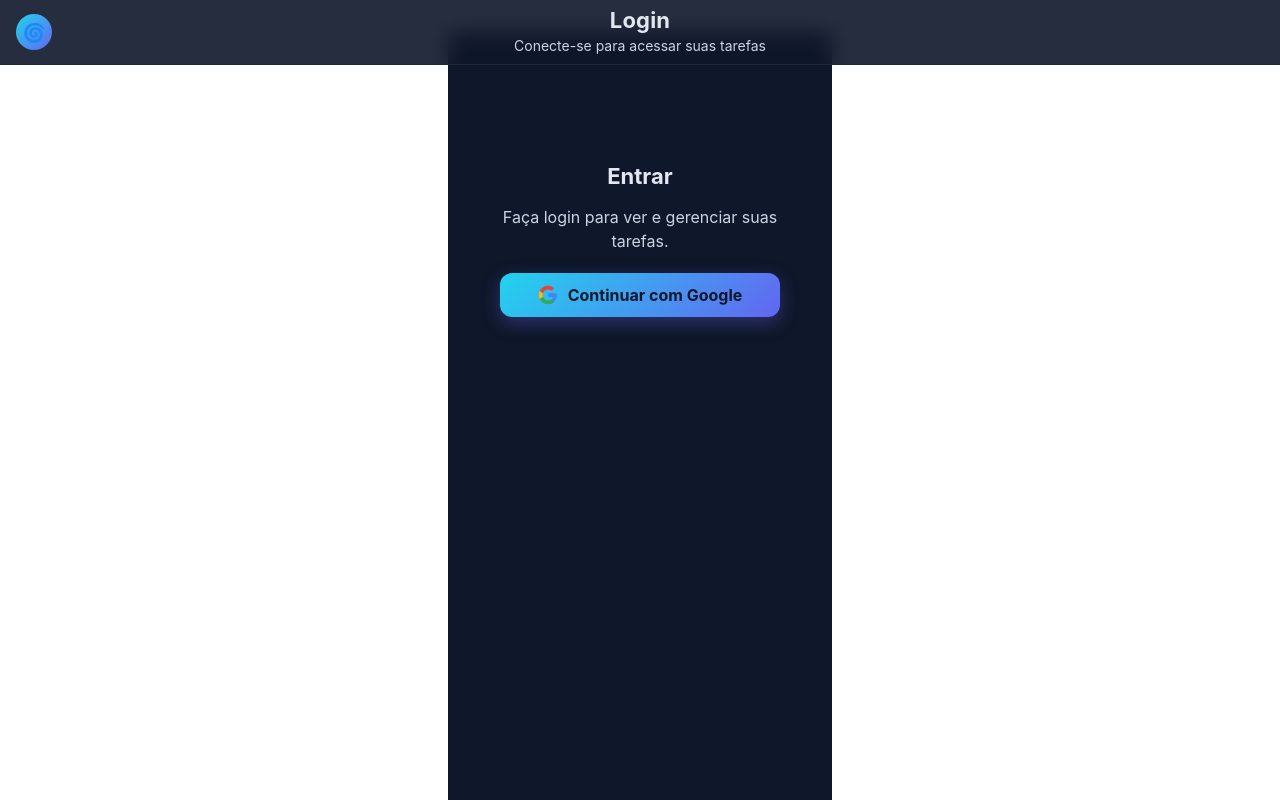
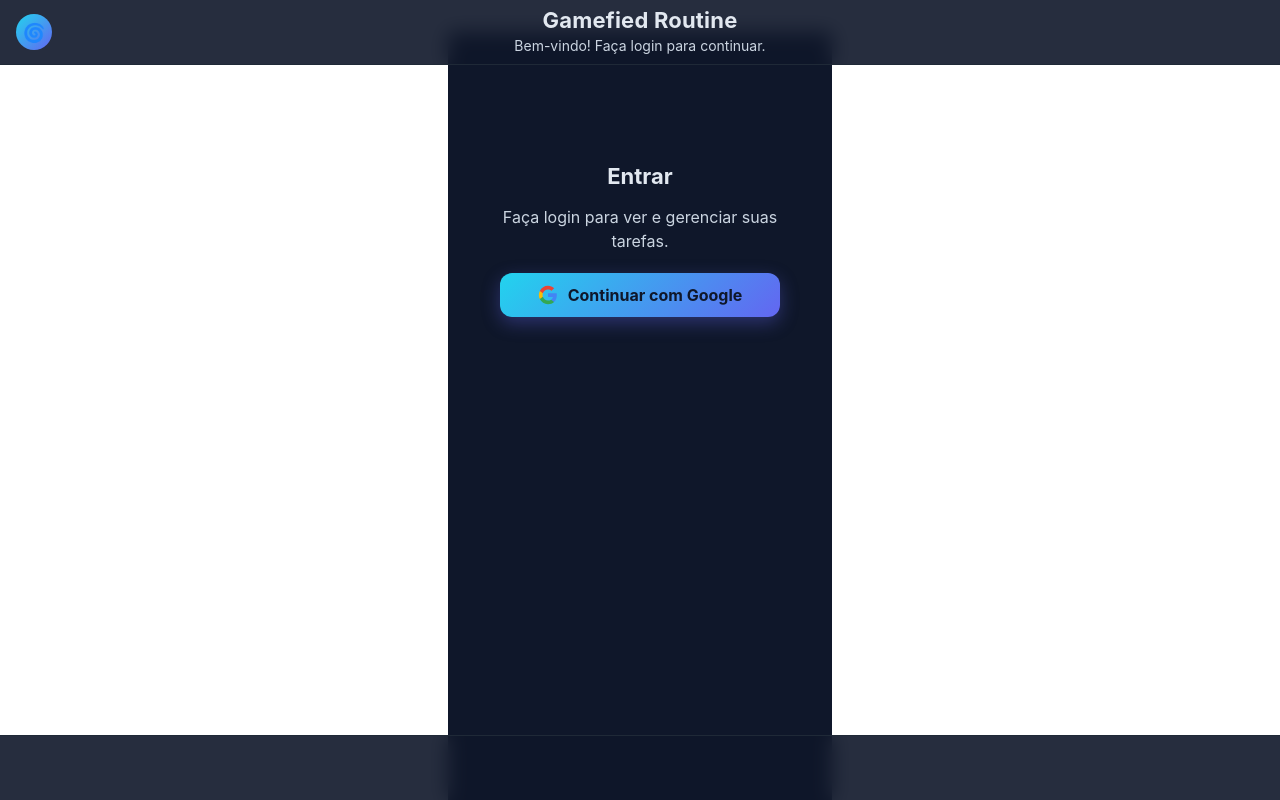
Before and after one commit to Brunop10/gamefied-routine, a React (Vite) app: page / in a window 1280 px wide. Shown: the top 800 px of the page. Built offline with nearby package versions, Linux system fonts and the light colour scheme; no server answers.

Commit message:
feat: add footer

```diff
--- a/src/App-layout.tsx
+++ b/src/App-layout.tsx
@@ -1,5 +1,6 @@
 import { useEffect, useMemo, useState } from 'react'
 import Header from './components/Header'
+import SimpleFooter from './components/Footer.tsx'
 import Navbar, { type NavItem } from './components/Navbar'
 import Screen from './components/Screen'
 import HomePage from './pages/HomePage'
@@ -78,9 +79,13 @@ export default function AppLayout() {
   }, [active])
 
   const showContent = authLoading ? (
-    <div style={styles.loading}>
-      <Spinner label="Carregando sessão..." />
-    </div>
+    <>
+      <Header title="Gamefied Routine" subtitle="Carregando..." />
+      <div style={styles.loading}>
+        <Spinner label="Carregando sessão..." />
+      </div>
+      <SimpleFooter />
+    </>
   ) : user ? (
     <>
       <Header
@@ -97,10 +102,11 @@ export default function AppLayout() {
     </>
   ) : (
     <>
-      <Header title="Login" subtitle="Conecte-se para acessar suas tarefas" />
+      <Header title="Gamefied Routine" subtitle="Bem-vindo! Faça login para continuar." />
       <Screen>
         <LoginPage />
       </Screen>
+      <SimpleFooter />
     </>
   )
 
@@ -114,8 +120,8 @@ const styles: Record<string, React.CSSProperties> = {
     color: '#e2e8f0',
     display: 'flex',
     flexDirection: 'column',
-    paddingBottom: 76, // espaço para a navbar fixa
-    paddingTop: 76, // espaço para o header fixo
+    paddingBottom: 76, // espaço para o footer fixo
+    paddingTop: 76, // espaço para o header/navbar fixo
     fontFamily: 'Inter, system-ui, -apple-system, sans-serif',
   },
   loading: {
@@ -123,5 +129,6 @@ const styles: Record<string, React.CSSProperties> = {
     display: 'flex',
     justifyContent: 'center',
     alignItems: 'center',
+    flex: 1,
   },
 }
--- /dev/null
+++ b/src/components/Footer.tsx
@@ -0,0 +1,34 @@
+export default function SimpleFooter() {
+  return (
+    <footer style={styles.footer}>
+      <div style={styles.content}/>
+    </footer>
+  )
+}
+
+const styles: Record<string, React.CSSProperties> = {
+  footer: {
+    position: 'fixed',
+    bottom: 0,
+    left: 0,
+    right: 0,
+    height: 64,
+    background: 'rgba(15, 23, 42, 0.9)',
+    backdropFilter: 'blur(10px)',
+    borderTop: '1px solid #1f2937',
+    display: 'flex',
+    alignItems: 'center',
+    padding: '0 16px',
+    zIndex: 10,
+  },
+  content: {
+    width: '100%',
+    textAlign: 'center',
+  },
+  text: {
+    margin: 0,
+    fontSize: 12,
+    color: '#94a3b8',
+    letterSpacing: 0.3,
+  },
+}
```
